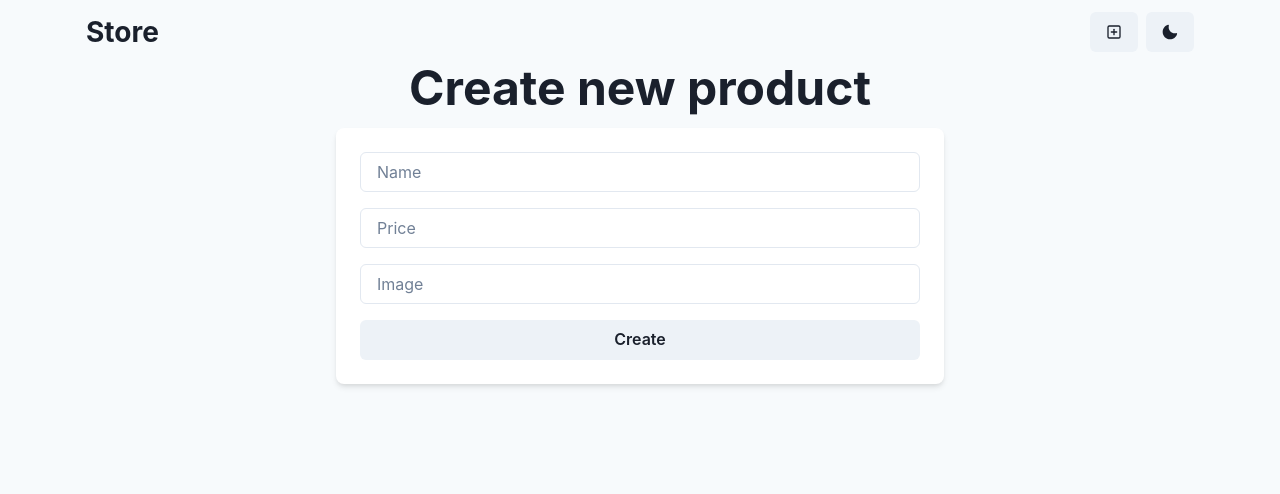
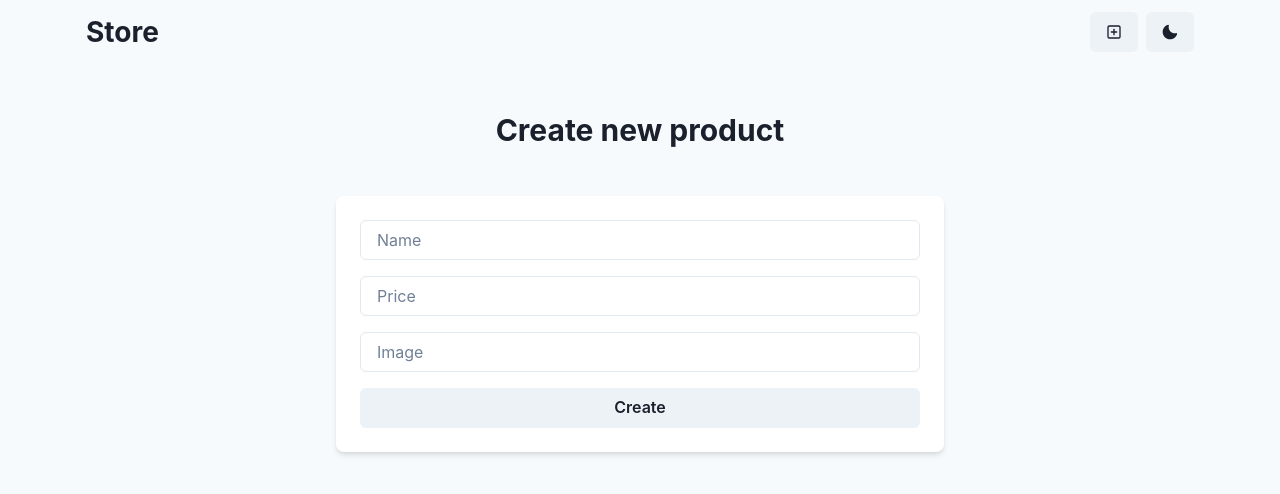
Before and after one commit to Dfremont7/mern-stack-course, a React (Vite) app in the folder frontend/: page /create in a window 1280 px wide. Shown: the top 494 px of the page. Built offline with nearby package versions, Linux system fonts and the light colour scheme.

Commit message:
change pages styles

```diff
--- a/frontend/src/pages/CreatePage.jsx
+++ b/frontend/src/pages/CreatePage.jsx
@@ -39,9 +39,9 @@ const CreatePage = () => {
  }
 
   return (
-    <Container maxW={'container.sm'}>
+    <Container maxW={'container.sm'} py={12}>
       <VStack spacing={'8px'}>
-        <Heading as={'h1'} size={'2xl'} mb={'8px'}>Create new product</Heading>
+        <Heading as={'h1'} fontSize={30} mb={10}>Create new product</Heading>
         <Box as={'form'} w={'full'} bg={useColorModeValue('white', 'gray.800')} p={'6'} rounded={'lg'} shadow={'md'}>
           <VStack spacing={'4'}>
             <Input type={'text'} placeholder={'Name'} value={newProduct.name} onChange={(e) => setNewProduct({...newProduct, name: e.target.value})} />
--- a/frontend/src/pages/HomePage.jsx
+++ b/frontend/src/pages/HomePage.jsx
@@ -40,7 +40,7 @@ const HomePage = () => {
 
       {products.length === 0 && (
         <Text fontSize='xl' textAlign={"center"} fontWeight='bold' color='gray.500'>
-          No products found 😢{" "}
+          No products found {" "}
           <Link to={"/create"}>
             <Text as='span' color='blue.500' _hover={{ textDecoration: "underline" }}>
               Create a product
```
